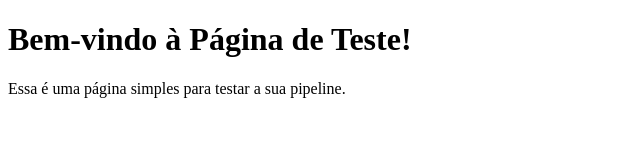
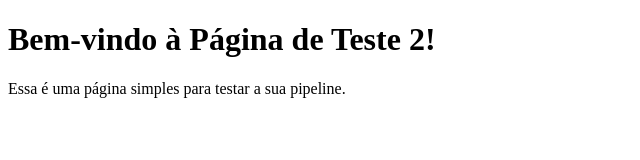
Before and after one commit to joaov-barbosa/poc-pipeline-cloudfront, a plain HTML site: page index.html in a window 1280 px wide. Shown: the full height of the page, 0-640 px from the left. Drawn offline with Linux system fonts and the light colour scheme.

Commit message:
teste pipeline

```diff
--- a/index.html
+++ b/index.html
@@ -6,7 +6,7 @@
     <title>Página de Teste</title>
 </head>
 <body>
-    <h1>Bem-vindo à Página de Teste!</h1>
+    <h1>Bem-vindo à Página de Teste 2!</h1>
     <p>Essa é uma página simples para testar a sua pipeline.</p>
 </body>
 </html>
```
Also changed, not shown: 1 other file.
